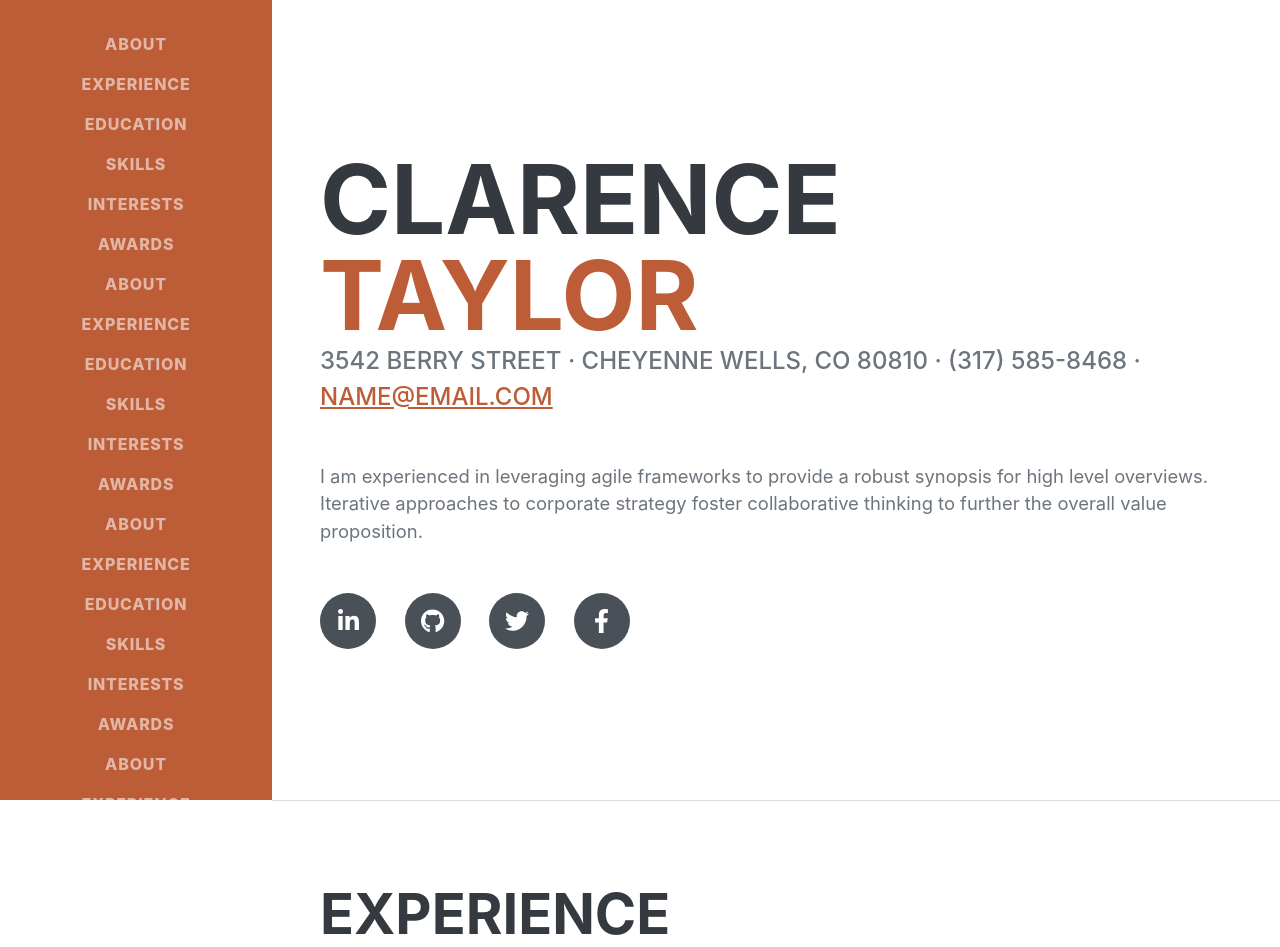
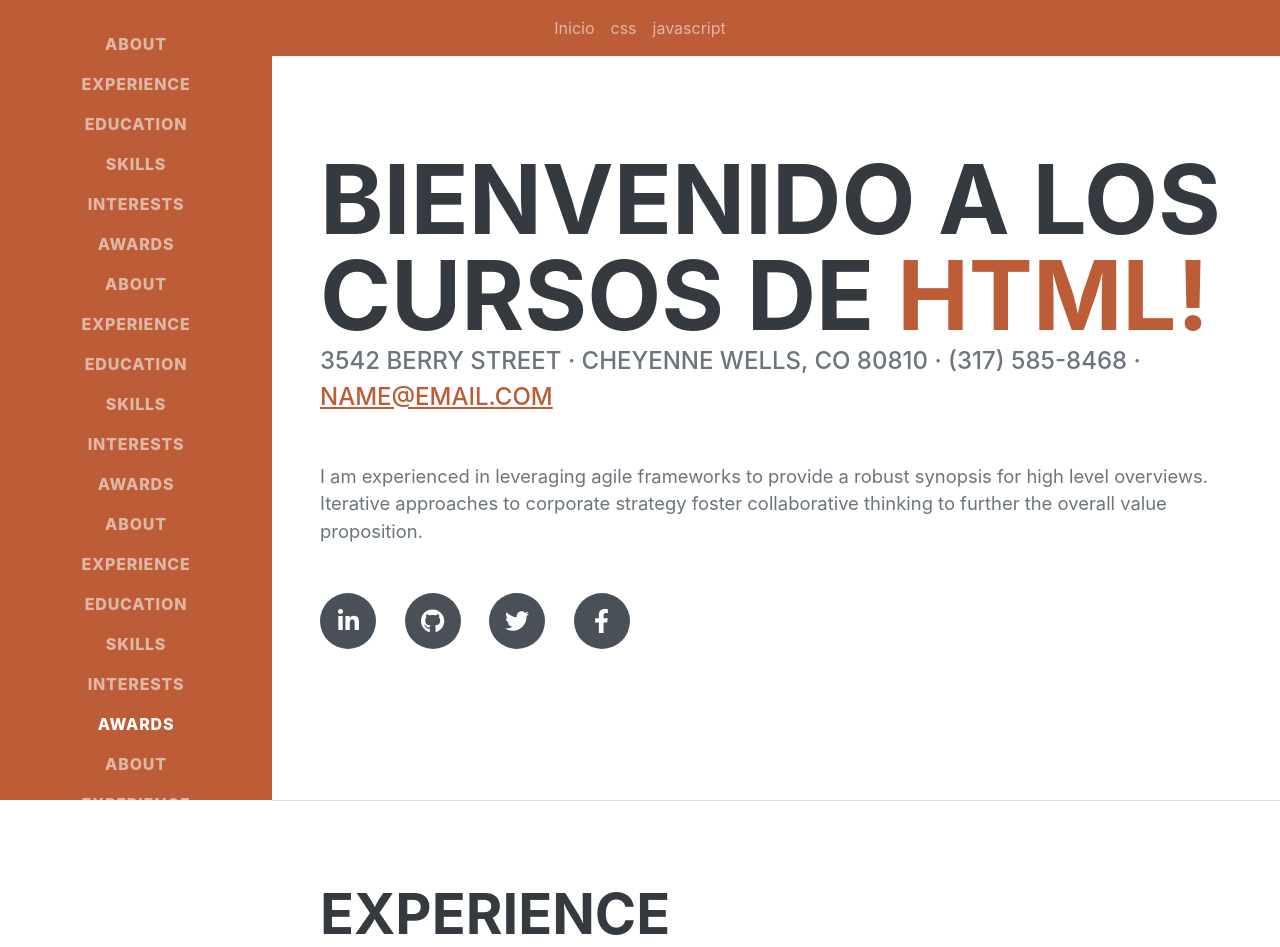
Before and after one commit to demian11/escuelita, a PHP site: page /html1.php in a window 1280 px wide. Shown: the top 947 px of the page. Run offline with PHP 8.4, Linux system fonts and the light colour scheme; some libraries are stand-ins or nearby versions; some web fonts are replaced.

Commit message:
barra superior

```diff
--- a/html1.php
+++ b/html1.php
@@ -18,7 +18,25 @@
         <link href="./css/style.css" rel="stylesheet" />
 
     </head>
+
     <body id="page-top">
+    <!--Barra de navegacion superior-->
+    <!--el fixed top mantedra fija la barra superir que esta en la liena debajo de este comentario-->
+    <nav class="navbar navbar-expand-sm navbar-dark bg-primary fixed-top justify-content-center">
+  <ul class="navbar-nav">
+    <li class="nav-item">
+      <a class="nav-link" href="#">Inicio</a>
+    </li>
+    <li class="nav-item">
+      <a class="nav-link" href="#">css</a>
+    </li>
+    <li class="nav-item">
+      <a class="nav-link" href="#">javascript</a>
+    </li>
+  </ul>
+</nav>
+<!--fi de Barra de navegacion superior-->
+
         <!-- Navigation-->
         <nav class="navbar navbar-expand-lg navbar-dark bg-primary fixed-top" id="sideNav">
             <a class="navbar-brand js-scroll-trigger" href="#page-top">
@@ -51,18 +69,19 @@
                     <li class="nav-item"><a class="nav-link js-scroll-trigger" href="#education">Education</a></li>
                     <li class="nav-item"><a class="nav-link js-scroll-trigger" href="#skills">Skills</a></li>
                     <li class="nav-item"><a class="nav-link js-scroll-trigger" href="#interests">Interests</a></li>
-                    <li class="nav-item"><a class="nav-link js-scroll-trigger" href="#awards">Awards</a></li>
+
                 </ul>
             </div>
         </nav>
+
         <!-- Page Content-->
         <div class="container-fluid p-0">
             <!-- About-->
             <section class="resume-section" id="about">
                 <div class="resume-section-content">
                     <h1 class="mb-0">
-                        Clarence
-                        <span class="text-primary">Taylor</span>
+                        Bienvenido a los cursos de
+                        <span class="text-primary">HTML!</span>
                     </h1>
                     <div class="subheading mb-5">
                         3542 Berry Street · Cheyenne Wells, CO 80810 · (317) 585-8468 ·
```
